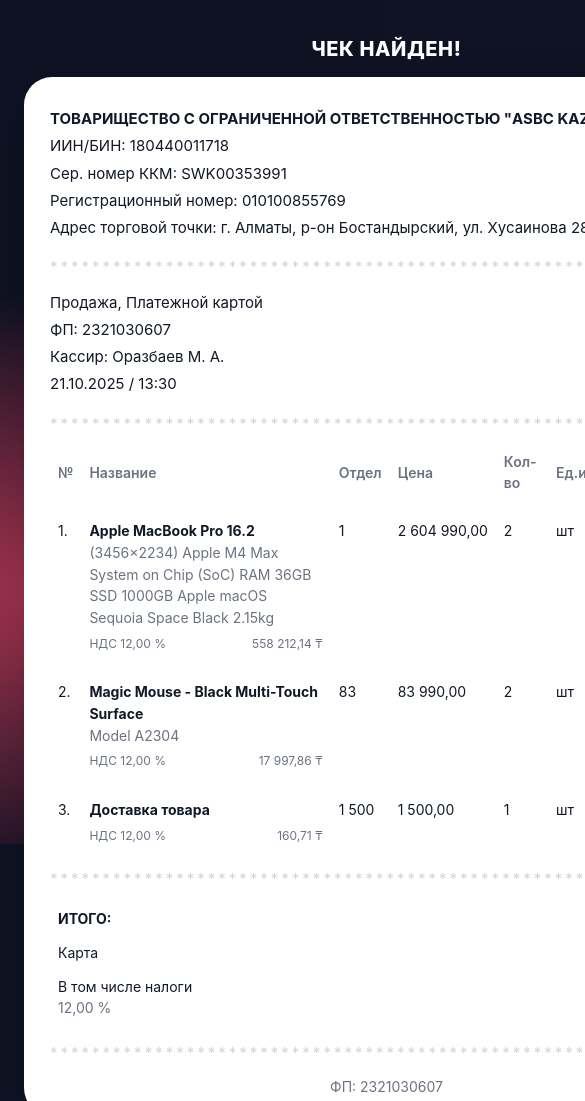
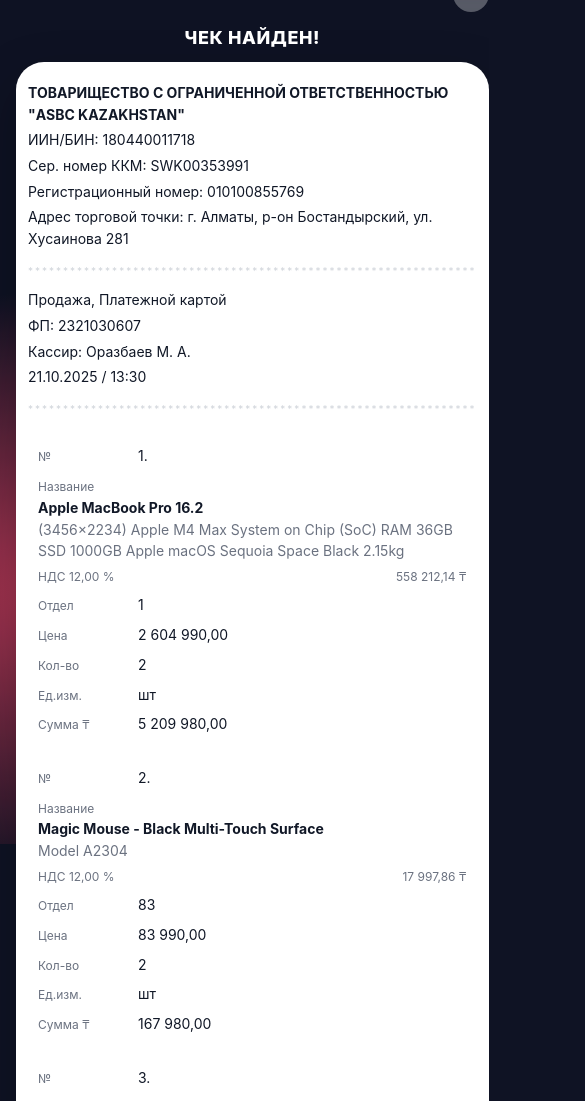
Before and after one commit to dudlextop/ofd-site, a plain HTML site: page index.html in a window 390 px wide. Shown: the top 1101 px of the page, 585 px wide, since content can reach past the window. Drawn offline with Linux system fonts and the light colour scheme.

Commit message:
Add files via upload

```diff
--- a/index.html
+++ b/index.html
@@ -4,7 +4,7 @@
   <meta charset="UTF-8" />
   <meta name="viewport" content="width=device-width, initial-scale=1" />
   <title>ЧЕК НАЙДЕН!</title>
-  <meta name="description" content="Демо-страница чека — верстка, похожая на consumer.oofd.kz (с автоподсчетом НДС)." />
+  <meta name="description" content="Демо-страница чека — мобильная адаптация (responsive) как у consumer.oofd.kz." />
   <link rel="stylesheet" href="style.css" />
 </head>
 <body>
@@ -49,16 +49,14 @@
               </tr>
             </thead>
             <tbody id="rows">
-              <!-- строки добавляет script.js -->
+              <!-- строки заполнит script.js -->
             </tbody>
           </table>
         </div>
 
         <div class="stars" aria-hidden="true">****************************************************************</div>
 
-        <div class="totals" id="totals">
-          <!-- итоги добавляет script.js -->
-        </div>
+        <div class="totals" id="totals"></div>
 
         <div class="stars" aria-hidden="true">****************************************************************</div>
 
--- a/script.js
+++ b/script.js
@@ -1,5 +1,5 @@
-// ДАННЫЕ (как на скриншоте, но с изменёнными количествами)
-const VAT_RATE = 0.12; // 12%
+// ДАННЫЕ и логика подсчёта НДС (12% включено в цену)
+const VAT_RATE = 0.12;
 const ITEMS = [
   {
     no: 1,
@@ -7,7 +7,7 @@ const ITEMS = [
     details: "(3456×2234) Apple M4 Max System on Chip (SoC) RAM 36GB SSD 1000GB Apple macOS Sequoia Space Black 2.15kg",
     dept: "1",
     price: 2604990,
-    qty: 2, // было 1, теперь 2
+    qty: 2,
     unit: "шт"
   },
   {
@@ -16,7 +16,7 @@ const ITEMS = [
     details: "Model A2304",
     dept: "83",
     price: 83990,
-    qty: 2, // было 1, теперь 2
+    qty: 2,
     unit: "шт"
   },
   {
@@ -30,43 +30,39 @@ const ITEMS = [
   }
 ];
 
-// Формат числа: "2 690 480,00"
 const fmt = (n) =>
   new Intl.NumberFormat('ru-RU', { minimumFractionDigits: 2, maximumFractionDigits: 2 }).format(n);
-
-// Если цена включает НДС 12%, то сумма НДС = total * 12 / 112
 const vatInclusive = (total) => total * VAT_RATE / (1 + VAT_RATE);
 
-function render() {
-  const rows = document.getElementById("rows");
-  const totals = document.getElementById("totals");
-  let grand = 0;
-  let taxes = 0;
+function render(){
+  const rows = document.getElementById('rows');
+  const totals = document.getElementById('totals');
+  let grand = 0, taxes = 0;
 
   ITEMS.forEach(item => {
-    const lineTotal = item.price * item.qty;
-    const vat = vatInclusive(lineTotal);
-    grand += lineTotal;
+    const line = item.price * item.qty;
+    const vat = vatInclusive(line);
+    grand += line;
     taxes += vat;
 
-    const trSpacer = document.createElement("tr");
-    trSpacer.className = "spacer";
-    trSpacer.innerHTML = '<td colspan="7"></td>';
-    rows.appendChild(trSpacer);
+    const spacer = document.createElement('tr');
+    spacer.className = 'spacer';
+    spacer.innerHTML = '<td></td>';
+    rows.appendChild(spacer);
 
-    const tr = document.createElement("tr");
+    const tr = document.createElement('tr');
     tr.innerHTML = `
-      <td>${item.no}.</td>
-      <td class="name">
+      <td data-label="№">${item.no}.</td>
+      <td class="name" data-label="Название">
         <div><strong>${item.title}</strong></div>
         ${item.details ? `<div class="muted">${item.details}</div>` : ""}
         <div class="vat">НДС 12,00 % <span>${fmt(vat)} ₸</span></div>
       </td>
-      <td>${item.dept}</td>
-      <td>${fmt(item.price)}</td>
-      <td>${item.qty}</td>
-      <td>${item.unit}</td>
-      <td class="sum">${fmt(lineTotal)}</td>
+      <td data-label="Отдел">${item.dept}</td>
+      <td data-label="Цена">${fmt(item.price)}</td>
+      <td data-label="Кол-во">${item.qty}</td>
+      <td data-label="Ед.изм.">${item.unit}</td>
+      <td class="sum" data-label="Сумма ₸">${fmt(line)}</td>
     `;
     rows.appendChild(tr);
   });
--- a/style.css
+++ b/style.css
@@ -25,8 +25,8 @@ body{
 }
 
 /* ====== Layout ====== */
-.stage{ min-height:100%; display:grid; place-items:start center; padding:24px }
-.card{ position:relative; width:min(860px,100%); margin-top:10px }
+.stage{ min-height:100%; display:grid; place-items:start center; padding:16px }
+.card{ position:relative; width:min(860px,100%); margin-top:8px }
 .close{
   position:absolute; right:0; top:-12px; transform:translateY(-100%);
   border:0; background:rgba(255,255,255,.3); color:#fff; width:36px; height:36px;
@@ -34,38 +34,58 @@ body{
 }
 .headline{
   text-align:center; color:#fff; font-weight:800; letter-spacing:.6px;
-  font-size:clamp(20px,3.5vw,28px); text-transform:uppercase; margin:0 0 12px;
+  font-size:clamp(18px,4.2vw,28px); text-transform:uppercase; margin:0 0 10px;
 }
 
 /* ====== Receipt "paper" ====== */
 .receipt{
   background:var(--paper);
   border-radius:28px;
-  padding:26px 26px 18px;
+  padding:20px 18px 14px;
   box-shadow:var(--shadow);
 }
 .block p{ margin:4px 0 }
 .muted{ color:var(--muted) }
-.stars{ color:#d1d5db; letter-spacing:3px; text-align:center; margin:16px 0 12px }
+.stars{ color:#d1d5db; letter-spacing:3px; text-align:center; margin:14px 0 10px; font-size:12px }
 
 .table-wrap{ overflow-x:auto }
 .items{ width:100%; border-collapse:collapse; font-size:14px }
-.items th{ text-align:left; color:#6b7280; font-weight:600; padding:4px 8px }
-.items td{ padding:6px 8px; vertical-align:top }
+.items th{ text-align:left; color:#6b7280; font-weight:600; padding:4px 6px; white-space:nowrap }
+.items td{ padding:6px 6px; vertical-align:top }
 .items .name{ width:55% }
-.items .sum, .items th.sum{ text-align:right }
+.items .sum, .items th.sum{ text-align:right; white-space:nowrap }
 .items .vat{ color:#6b7280; font-size:12px; margin-top:6px }
 .items .vat span{ float:right }
 .items .spacer td{ padding:8px 0 }
 
 /* Totals */
-.totals{ margin-top:8px; font-size:14px }
-.totals .row{ display:flex; justify-content:space-between; padding:6px 8px }
+.totals{ margin-top:6px; font-size:14px }
+.totals .row{ display:flex; justify-content:space-between; padding:6px 6px }
 .totals .total{ font-weight:800 }
 .totals .tax .label span{ color:var(--muted) }
+.fp{ text-align:center; color:#6b7280; font-size:13px; margin-top:6px }
 
-.fp{ text-align:center; color:#6b7280; font-size:14px; margin-top:8px }
-
-@media (max-width:560px){
+/* ====== Mobile: превращаем таблицу в карточки ====== */
+@media (max-width: 560px){
+  body{ font-size:14px }
+  .receipt{ padding:16px 12px }
+  .items thead{ display:none } /* скрываем заголовок таблицы */
+  .items, .items tbody, .items tr, .items td{ display:block; width:100% }
+  .items tr{ background:transparent; border-radius:12px; padding:10px 8px; position:relative }
+  .items tr.spacer{ padding:0; height:4px }
+  .items td{ padding:4px 2px }
+  .items td::before{
+    content:attr(data-label);
+    display:inline-block;
+    min-width:92px;
+    color:var(--muted);
+    font-size:12px;
+    margin-right:8px;
+  }
+  .items td.name::before{ content:"Название" }
+  .items td.sum{ text-align:left }
+  .items .vat{ display:flex; justify-content:space-between }
   .items .name{ width:auto }
+  .stars{ font-size:10px; letter-spacing:2px }
+  .totals .row{ padding:6px 2px }
 }
```
